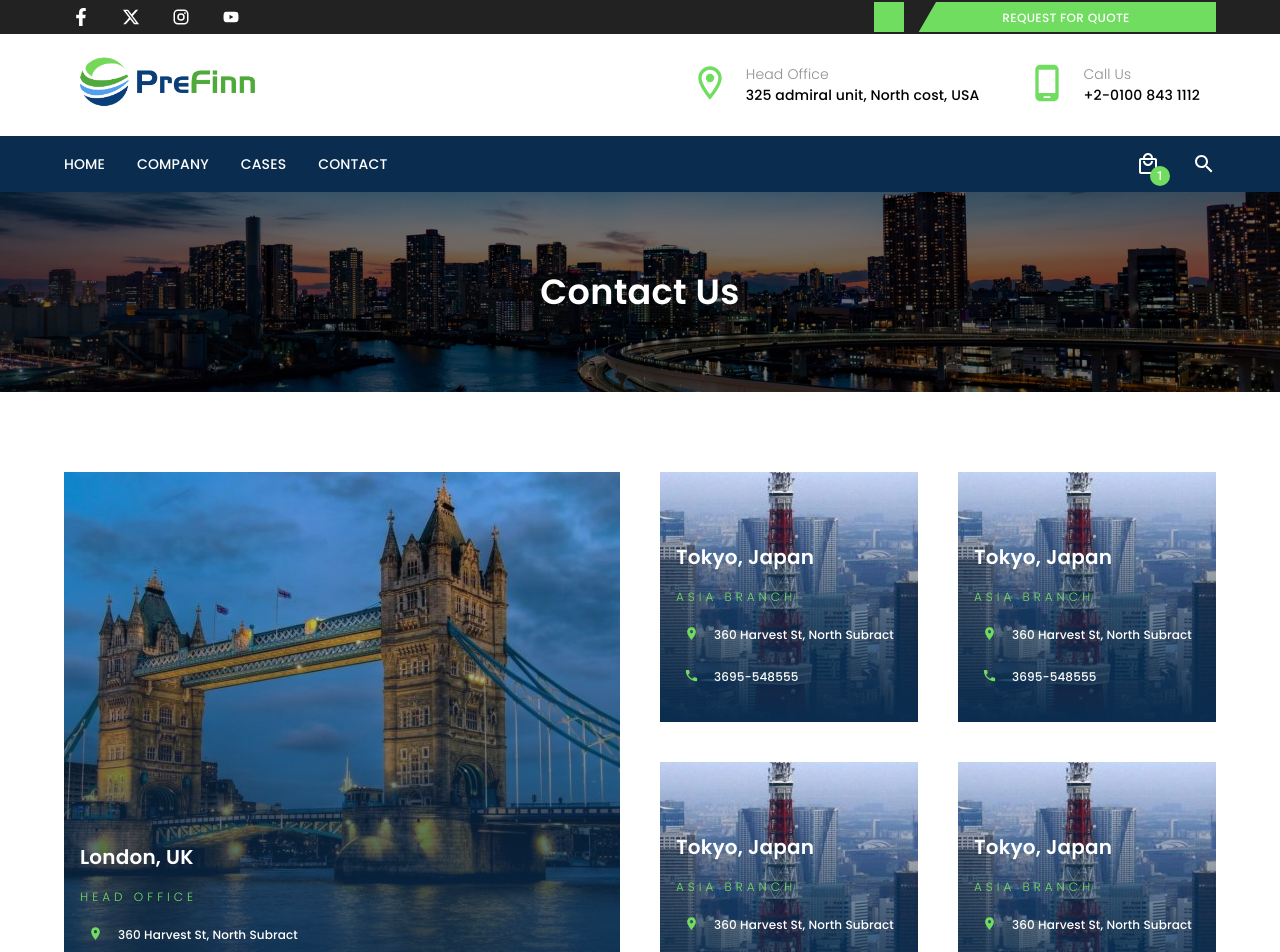
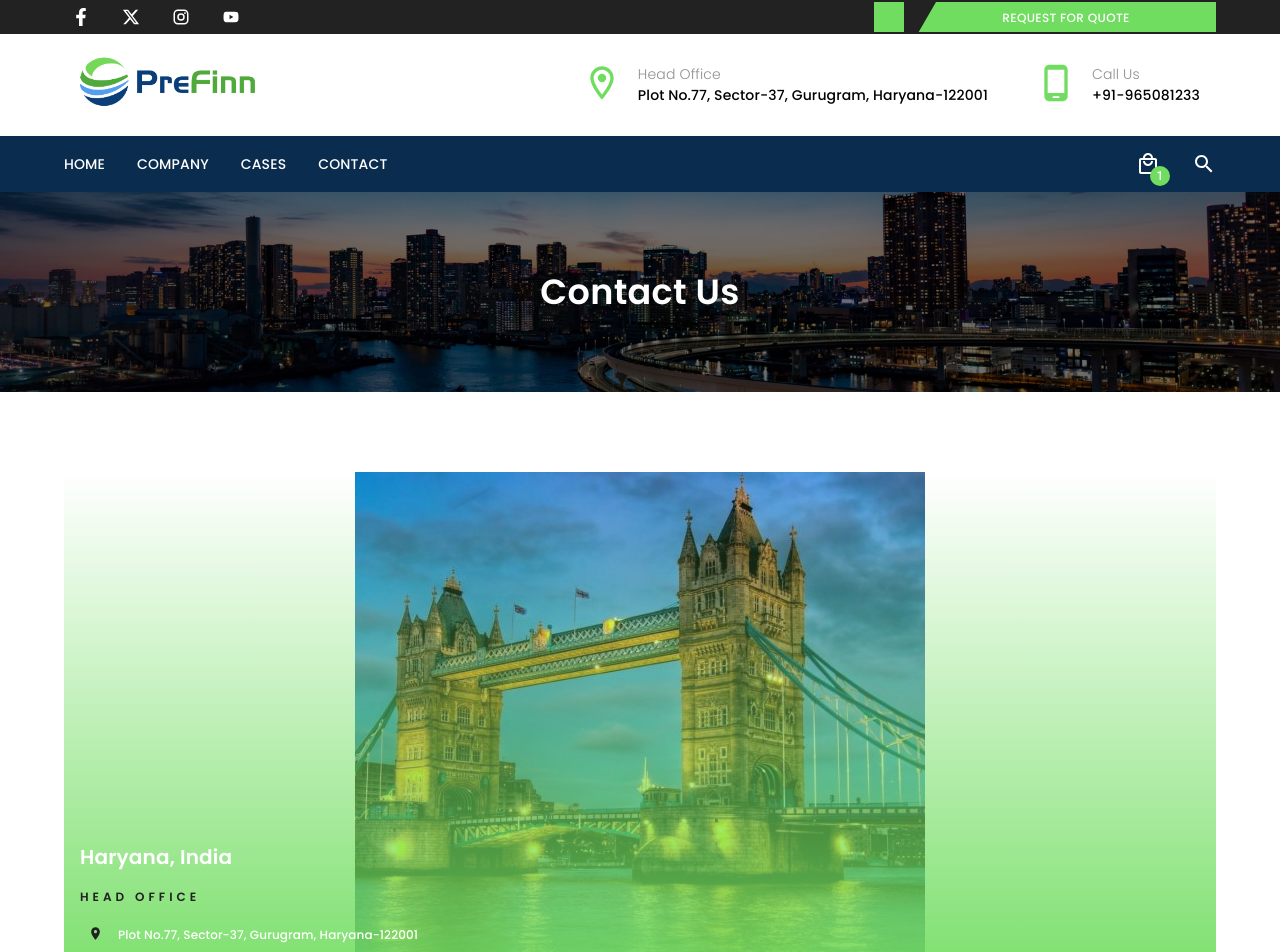
Before and after one commit to Kunal5200/felos-fe, a Next.js app: page /contact in a window 1280 px wide. Shown: the top 952 px of the page. Built offline with nearby package versions, Linux system fonts and the light colour scheme.

Commit message:
add content

```diff
--- a/src/components/contact/contactCard.tsx
+++ b/src/components/contact/contactCard.tsx
@@ -29,12 +29,13 @@ const ContactCard = ({
           backgroundPosition: "center",
           backroundSize: "cover",
           backgroundRepeat: "no-repeat",
+          width:"100%"
         }}
       >
         <Box
           sx={{
             background:
-              "linear-gradient(0deg,#0a2c4e 0%,rgba(255,255,255,0) 100%)",
+              "linear-gradient(0deg,#71DD60 0%,rgba(255,255,255,0) 100%)",
             height: "100%",
             display: "flex",
             alignItems: "end",
@@ -54,11 +55,12 @@ const ContactCard = ({
             <Typography
               sx={{
                 mt: 2,
-                fontFamily: poppins300.style,
+                fontFamily: poppins600.style,
                 fontSize: 12,
                 letterSpacing: 4,
                 textTransform: "uppercase",
-                color: COLORS.PRIMARY,
+                color: COLORS.SECONDARY,
+
               }}
             >
               {officeType}
@@ -68,7 +70,7 @@ const ContactCard = ({
               {data.map((val, i) => (
                 <ListItem sx={{ padding: 1 }} key={i}>
                   <ListItemAvatar sx={{ minWidth: 30 }}>
-                    <val.icon sx={{ color: COLORS.PRIMARY, fontSize: 15 }} />
+                    <val.icon sx={{ color: COLORS.SECONDARY, fontSize: 15 }} />
                   </ListItemAvatar>
                   <ListItemText
                     primary={
--- a/src/components/header.tsx
+++ b/src/components/header.tsx
@@ -20,12 +20,12 @@ const Header = () => {
     {
       icon: LocationOnOutlined,
       label: "Head Office",
-      value: "325 admiral unit, North cost, USA",
+      value: "Plot No.77, Sector-37, Gurugram, Haryana-122001",
     },
     {
       icon: PhoneAndroidOutlined,
       label: "Call Us",
-      value: "+2-0100 843 1112",
+      value: "+91-965081233",
     },
   ];
 
--- a/src/pages/contact.tsx
+++ b/src/pages/contact.tsx
@@ -23,16 +23,16 @@ const Contact = () => {
 
       <Container sx={{ pt: 10, pb: 10 }}>
         <Grid2 container spacing={5}>
-          <Grid2 size={{ lg: 6, xs: 12 }}>
+          <Grid2 size={{ lg: 12, xs: 12 }}>
             <ContactCard
               img={london.src}
-              location="London, UK"
+              location="Haryana, India"
               officeType="Head Office"
               data={data.londonData}
               height={550}
             />
           </Grid2>
-          <Grid2 size={{ lg: 6, xs: 12 }}>
+          {/* <Grid2 size={{ lg: 6, xs: 12 }}>
             <Grid2 container spacing={5}>
               <Grid2 size={6}>
                 <ContactCard
@@ -71,7 +71,7 @@ const Contact = () => {
                 />
               </Grid2>
             </Grid2>
-          </Grid2>
+          </Grid2> */}
         </Grid2>
       </Container>
       <Container sx={{ mt: 7, pb: 10 }}>
--- a/src/utils/data.ts
+++ b/src/utils/data.ts
@@ -305,11 +305,11 @@ export const data = {
   londonData: [
     {
       icon: LocationOn,
-      contact: "360 Harvest St, North Subract",
+      contact: "Plot No.77, Sector-37, Gurugram, Haryana-122001",
     },
     {
       icon: Phone,
-      contact: "3695-548555",
+      contact: "+91-965081233",
     },
   ],
 
```
